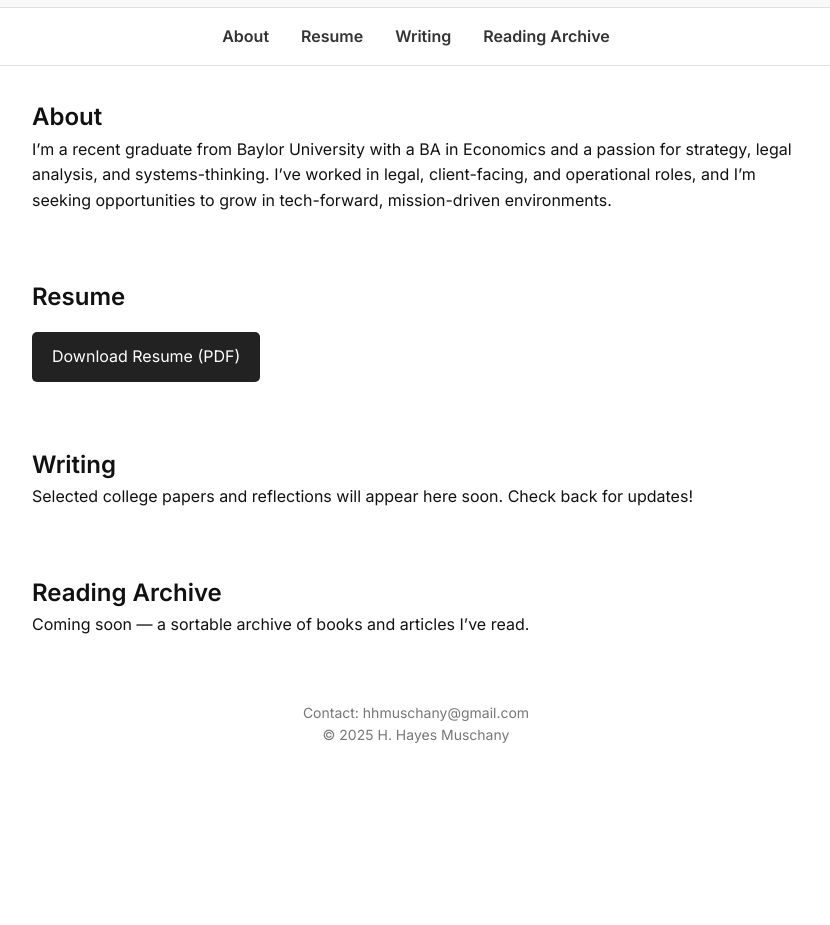
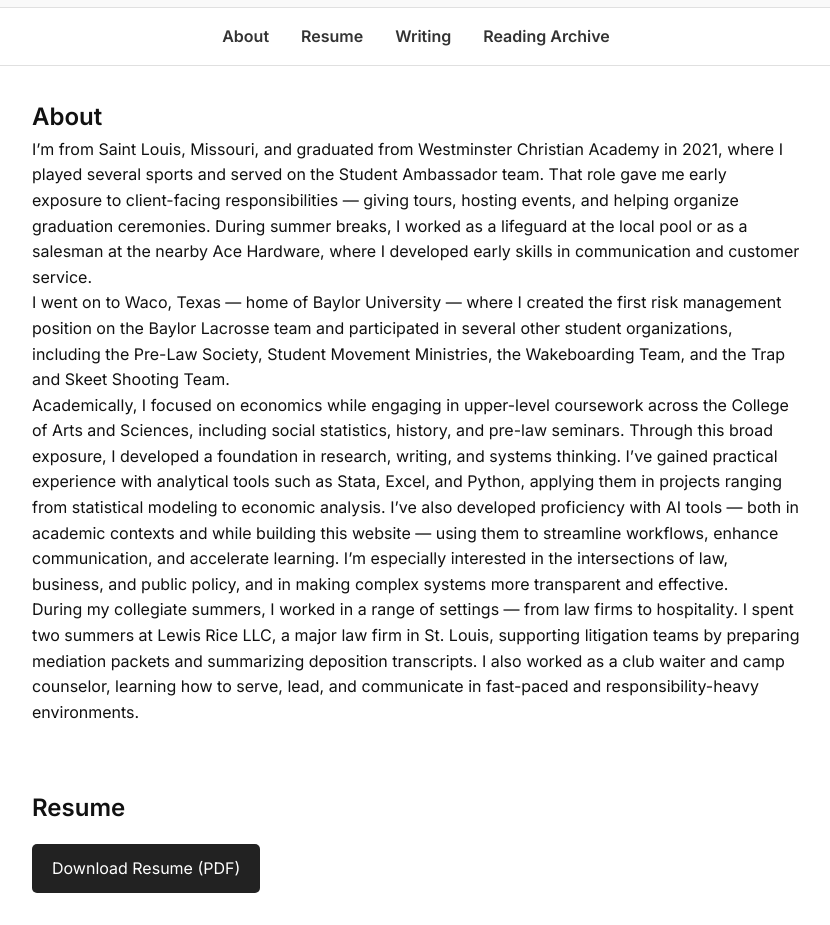
Before and after one commit to hhmuschany/website, a plain HTML site: page index.html in a window 1280 px wide. Shown: the part 300-1225 px from the top of the page, without its empty margins (224-1054 px from the left). Before the commit the page ends 1078 px from the top, so only its background shows below. Drawn offline with Linux system fonts and the light colour scheme.

Commit message:
Updated About section with full personal narrative

```diff
--- a/index.html
+++ b/index.html
@@ -85,9 +85,15 @@
     <a href="#reading">Reading Archive</a>
   </nav>
 
-  <section id="about">
+ <section id="about">
     <h2>About</h2>
-    <p>I’m a recent graduate from Baylor University with a BA in Economics and a passion for strategy, legal analysis, and systems-thinking. I’ve worked in legal, client-facing, and operational roles, and I’m seeking opportunities to grow in tech-forward, mission-driven environments.</p>
+    <p>I’m from Saint Louis, Missouri, and graduated from Westminster Christian Academy in 2021, where I played several sports and served on the Student Ambassador team. That role gave me early exposure to client-facing responsibilities — giving tours, hosting events, and helping organize graduation ceremonies. During summer breaks, I worked as a lifeguard at the local pool or as a salesman at the nearby Ace Hardware, where I developed early skills in communication and customer service.</p>
+
+    <p>I went on to Waco, Texas — home of Baylor University — where I created the first risk management position on the Baylor Lacrosse team and participated in several other student organizations, including the Pre-Law Society, Student Movement Ministries, the Wakeboarding Team, and the Trap and Skeet Shooting Team.</p>
+
+    <p>Academically, I focused on economics while engaging in upper-level coursework across the College of Arts and Sciences, including social statistics, history, and pre-law seminars. Through this broad exposure, I developed a foundation in research, writing, and systems thinking. I’ve gained practical experience with analytical tools such as Stata, Excel, and Python, applying them in projects ranging from statistical modeling to economic analysis. I’ve also developed proficiency with AI tools — both in academic contexts and while building this website — using them to streamline workflows, enhance communication, and accelerate learning. I’m especially interested in the intersections of law, business, and public policy, and in making complex systems more transparent and effective.</p>
+
+    <p>During my collegiate summers, I worked in a range of settings — from law firms to hospitality. I spent two summers at Lewis Rice LLC, a major law firm in St. Louis, supporting litigation teams by preparing mediation packets and summarizing deposition transcripts. I also worked as a club waiter and camp counselor, learning how to serve, lead, and communicate in fast-paced and responsibility-heavy environments.</p>
   </section>
 
   <section id="resume">
```
